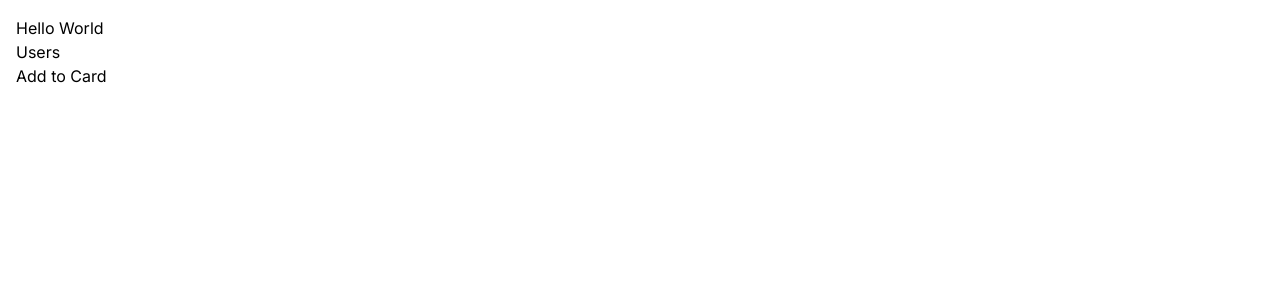
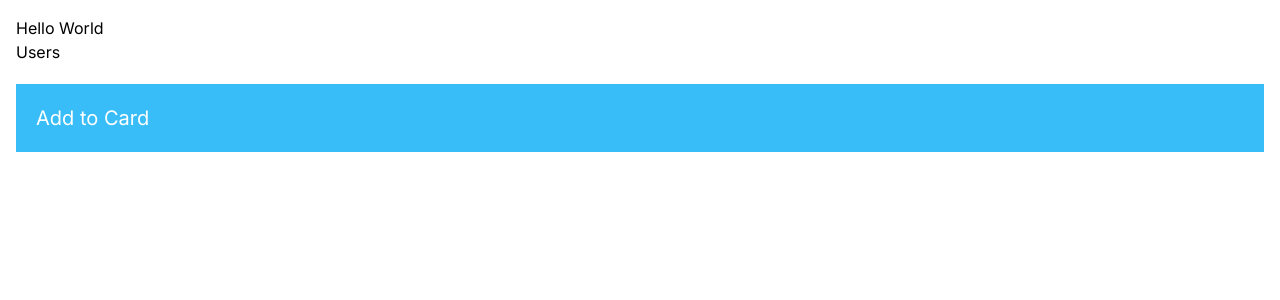
Before and after one commit to siddhant094/learning-next, a Next.js app: page / in a window 1280 px wide. Shown: the top 300 px of the page. Built offline with nearby package versions, Linux system fonts and the light colour scheme.

Commit message:
styling section

```diff
--- /dev/null
+++ b/app/components/ProductCard.module.css
@@ -0,0 +1,4 @@
+.CardContainer {
+    padding: 1rem;
+    border: 1px solid #ccc;
+}
--- a/app/components/ProductCard.tsx
+++ b/app/components/ProductCard.tsx
@@ -1,9 +1,10 @@
 import React from 'react';
 import AddToCart from './AddToCart';
+import styles from './ProductCard.module.css';
 
 const ProductCard = () => {
     return (
-        <div>
+        <div className='p-5 my-5 bg-sky-400 text-white text-xl hover:bg-sky-500'>
             <AddToCart />
         </div>
     );
--- a/app/globals.css
+++ b/app/globals.css
@@ -4,15 +4,11 @@
 
 :root {
   --foreground-rgb: 0, 0, 0;
-  --background-start-rgb: 214, 219, 220;
-  --background-end-rgb: 255, 255, 255;
 }
 
 @media (prefers-color-scheme: dark) {
   :root {
     --foreground-rgb: 255, 255, 255;
-    --background-start-rgb: 0, 0, 0;
-    --background-end-rgb: 0, 0, 0;
   }
 }
 
```
